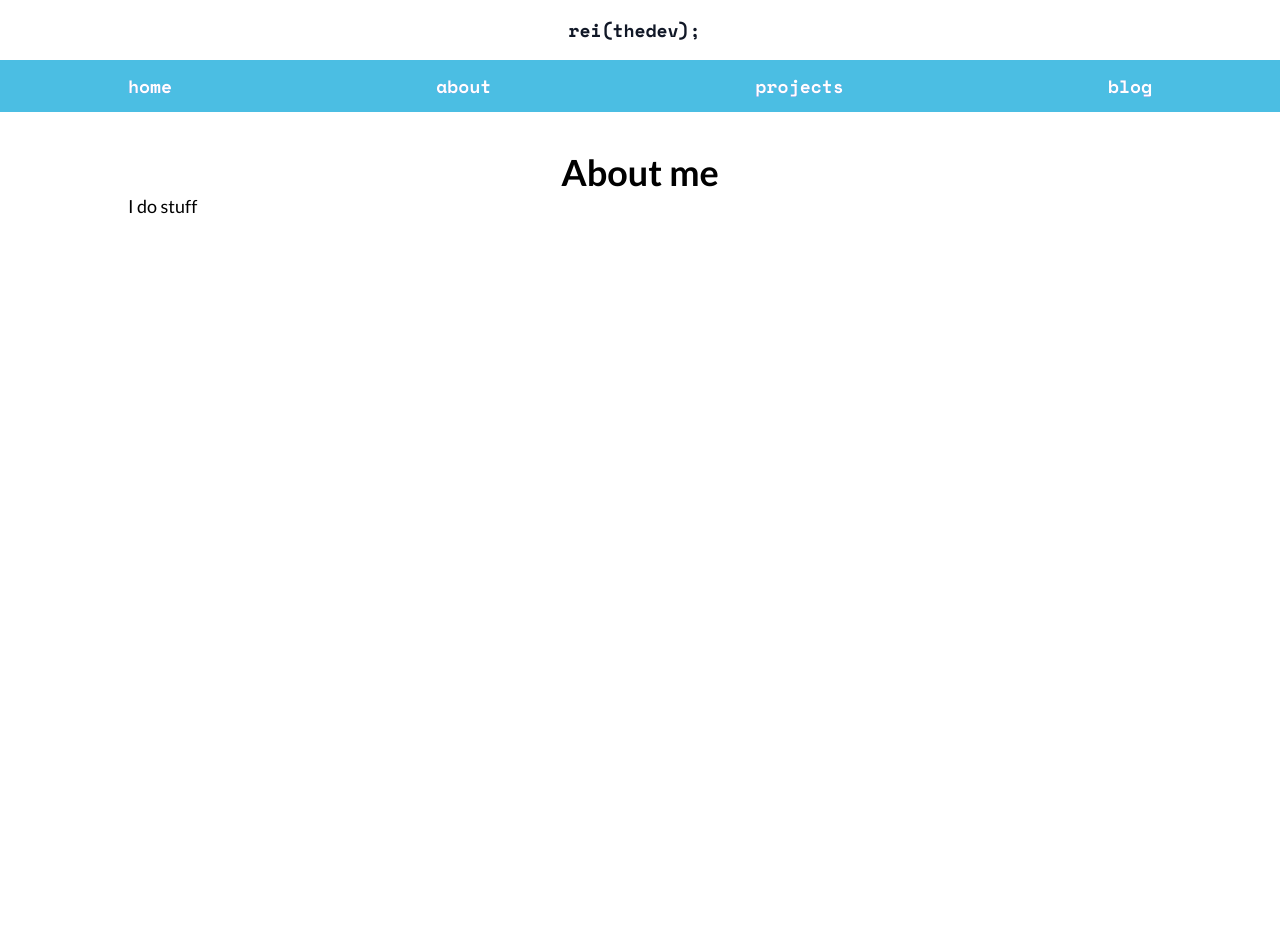
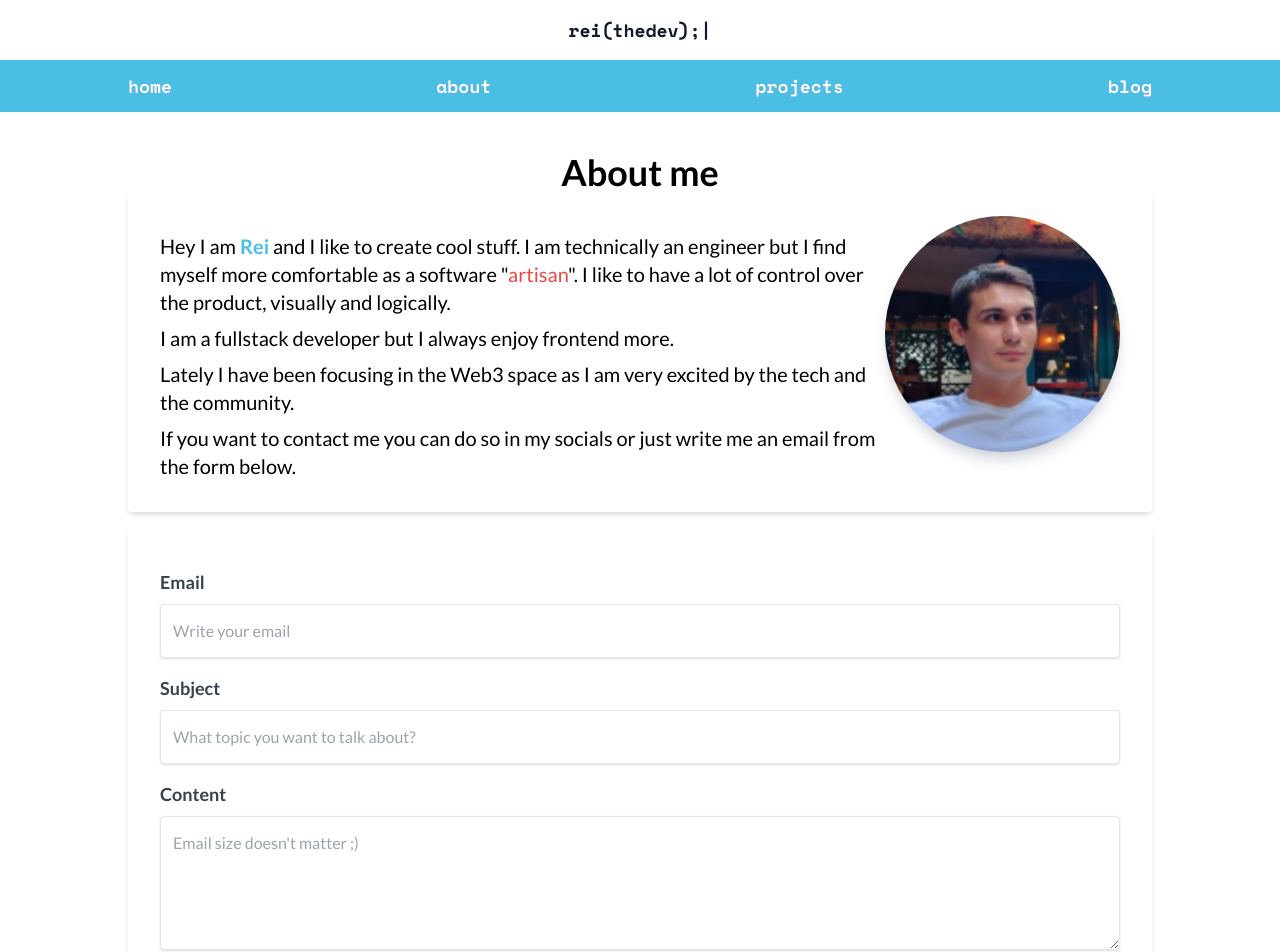
Before and after one commit to renttrent/devblog, a Next.js app: page /about in a window 1280 px wide. Shown: the top 952 px of the page. Before the commit the page ends 800 px from the top, so only its background shows below. Built offline with nearby package versions, Linux system fonts and the light colour scheme.

Commit message:
fancy sht

```diff
--- a/components/card.js
+++ b/components/card.js
@@ -10,7 +10,7 @@ const Card = ({data}) => {
       <Link href={`${data.type}/${data.slug}`}>
         <button className="transition-all duration-200 text-center mt-4 p-2 text-white rounded-md
          bg-gradient-to-tl from-zima-200 via-zima-200 to-indigo-400 bg-size-200 bg-pos-0
-         hover:bg-pos-100 mb-4">
+         hover:bg-pos-100 mb-4 focus:outline-indigo-700">
           Go to {data.type}
         </button>
       </Link>
--- a/components/header.js
+++ b/components/header.js
@@ -21,16 +21,16 @@ export default function Header() {
 
         <div className="z-20 flex flex-row justify-between w-11/12 md:max-w-screen-lg mx-auto text-center text-lg font-mono font-semibold">
           <Link href="/">
-            <a className="transition-all ease-in bg-clip-text hover:text-transparent bg-gradient-to-b from-zima-200 to-indigo-700">home</a>
+            <a className="transition-all ease-in bg-clip-text hover:text-transparent bg-gradient-to-b from-zima-200 to-indigo-700 outline-none focus:outline-indigo-700 focus:outline-offset-4 ">home</a>
           </Link>
           <Link href="/about">
-            <a className="transition-all ease-in bg-clip-text hover:text-transparent bg-gradient-to-b from-zima-200 to-indigo-700">about</a>
+            <a className="transition-all ease-in bg-clip-text hover:text-transparent bg-gradient-to-b from-zima-200 to-indigo-700 outline-none focus:outline-indigo-700 focus:outline-offset-4 ">about</a>
           </Link>
           <Link href="/projects">
-            <a className="transition-all ease-in bg-clip-text hover:text-transparent bg-gradient-to-b from-zima-200 to-indigo-700">projects</a>
+            <a className="transition-all ease-in bg-clip-text hover:text-transparent bg-gradient-to-b from-zima-200 to-indigo-700 outline-none focus:outline-indigo-700 focus:outline-offset-4 ">projects</a>
           </Link>
           <Link href="/blog">
-            <a className="transition-all ease-in bg-clip-text hover:text-transparent bg-gradient-to-b from-zima-200 to-indigo-700">blog</a>
+            <a className="transition-all ease-in bg-clip-text hover:text-transparent bg-gradient-to-b from-zima-200 to-indigo-700 outline-none focus:outline-indigo-700 focus:outline-offset-4 ">blog</a>
           </Link>
         </div>
       </div>
--- a/pages/about/index.jsx
+++ b/pages/about/index.jsx
@@ -1,10 +1,34 @@
 export default function About() {
   return (
-    <div className="container mx-auto max-w-screen-lg mt-10">
+    <div className="container mx-auto w-11/12 md:max-w-screen-lg mt-10">
       <div className="text-4xl font-bold text-center">About me</div>
-      <div className="text-lg">
-        I do stuff
+      <div className="flex flex-col md:flex-row gap-2 bg-white shadow-md rounded px-8 pt-6 pb-8 mb-4">
+        <div className="text-xl mt-4">
+          <p className="mb-2">Hey I am <span className="text-zima-200 font-bold">Rei</span> and I like to create cool stuff. I am technically an engineer but I find myself more comfortable
+          as a software "<span className="text-red-500">artisan</span>". I like to have a lot of control over the product, visually and logically.</p>
+          <p className="mb-2">I am a fullstack developer but I always enjoy frontend more.</p>
+          <p className="mb-2">Lately I have been focusing in the Web3 space as I am very excited by the tech and the community.</p>
+          <p>If you want to contact me you can do so in my socials or just write me an email from the form below.</p>
+        </div>
+        <div>
+          <img src="profile.jpg" className="rounded-full shadow-lg shadow-gray-300" />
+        </div>
       </div>
+      <form className="bg-white shadow-md rounded px-8 pt-6 pb-8 mb-4">
+        <div className="mt-4">
+          <label className="text-gray-700 text-lg font-bold">Email</label>
+          <input type="email" className="mt-2 shadow appearance-none border rounded w-full py-4 px-3 text-gray-700 leading-tight focus:outline-none focus:shadow-outline" placeholder="Write your email" />
+        </div>
+        <div className="mt-4">
+          <label className="text-gray-700 text-lg font-bold">Subject</label>
+          <input type="text" className="mt-2 shadow appearance-none border rounded w-full py-4 px-3 text-gray-700 leading-tight focus:outline-none focus:shadow-outline" placeholder="What topic you want to talk about?" />
+        </div>
+        <div className="mt-4">
+          <label className="text-gray-700 text-lg font-bold">Content</label>
+          <textarea rows="5"  className="mt-2 shadow appearance-none border rounded w-full py-4 px-3 text-gray-700 leading-tight focus:outline-none focus:shadow-outline" placeholder="Email size doesn't matter ;)" />
+        </div>
+        <button className="mt-4 transition ease-in duration-200 bg-fuchsia-600 text-white py-2 px-12 rounded-xl hover:bg-fuchsia-500 text-xl focus:outline-fuchsia-200">SEND</button>
+      </form>
     </div>
   )
 }
--- a/pages/index.jsx
+++ b/pages/index.jsx
@@ -19,10 +19,10 @@ export default function Home({blogs, projects}) {
             <b>dm</b> me in my socials:
             <span className="flex flex-row gap-4 text-zima-200 pt-2">
               <Link href="https://twitter.com/reithedev">
-                <a><FaTwitter /></a>
+                <a className="outline-none focus:text-red-500"><FaTwitter /></a>
               </Link>
               <Link href="https://github.com/renttrent">
-                <a><FaGithub /></a>
+                <a className="outline-none focus:text-red-500"><FaGithub /></a>
               </Link>
             </span>
           </span>
```
Also changed, not shown: public/profile.jpg (added).
